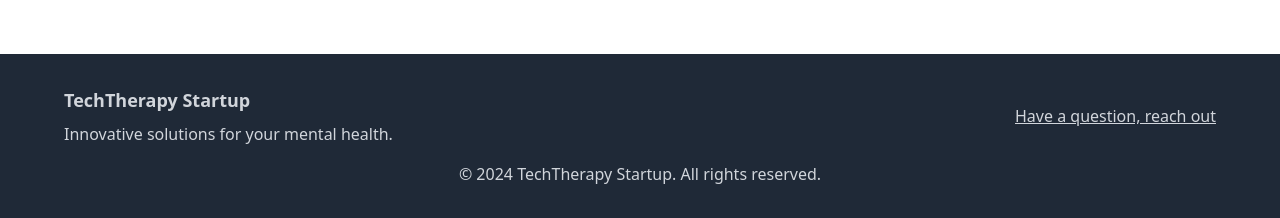
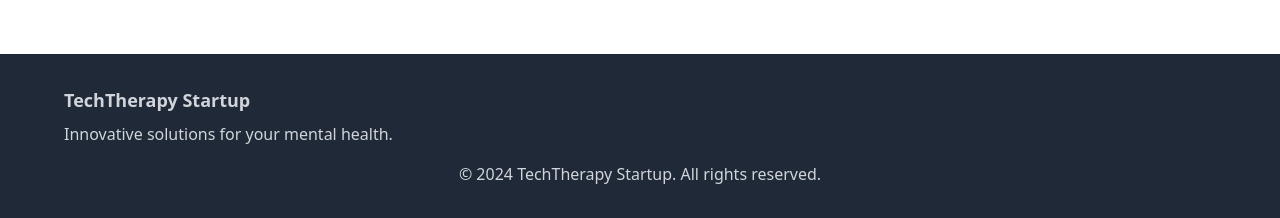
Before and after one commit to Tobechi15/hackathon-week-1, a PHP site: page / in a window 1280 px wide. Shown: the part 3152-3370 px from the top of the page. Run offline with PHP 8.4, Linux system fonts and the light colour scheme; some libraries are stand-ins or nearby versions.

Commit message:
removed reach out from the footer

```diff
--- a/index.php
+++ b/index.php
@@ -367,7 +367,7 @@ session_start(); // Start the session
                 <div class="space-x-4">
                     <!-- <a href="#" class="hover:text-white">Privacy Policy</a> -->
                     <!-- <a href="#" class="hover:text-white">Terms of Service</a> -->
-                    <a href="#contact" class="hover:text-white"><u>Have a question, reach out</u></a>
+                    <!-- <a href="#contact" class="hover:text-white"><u>Have a question, reach out</u></a> -->
                 </div>
             </div>
             <div class="mt-4 text-center">
```
